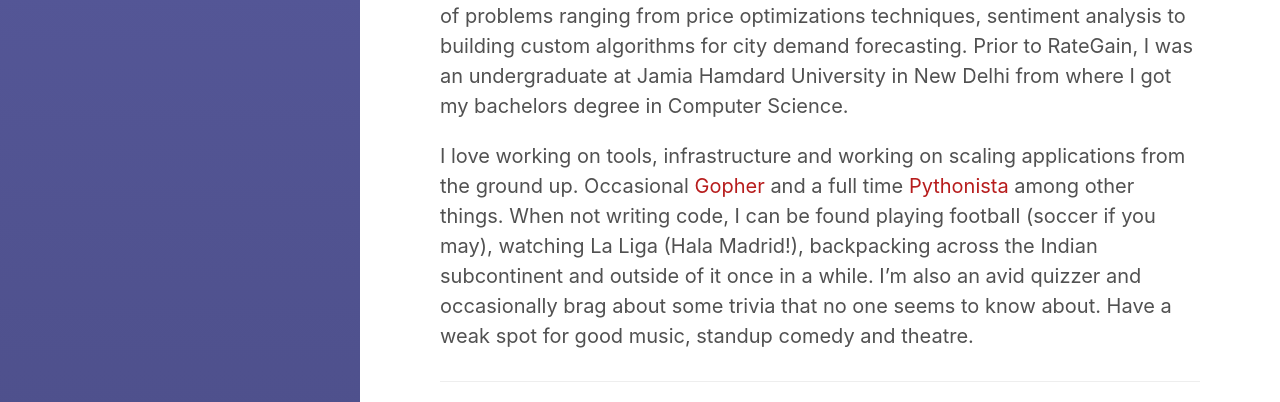
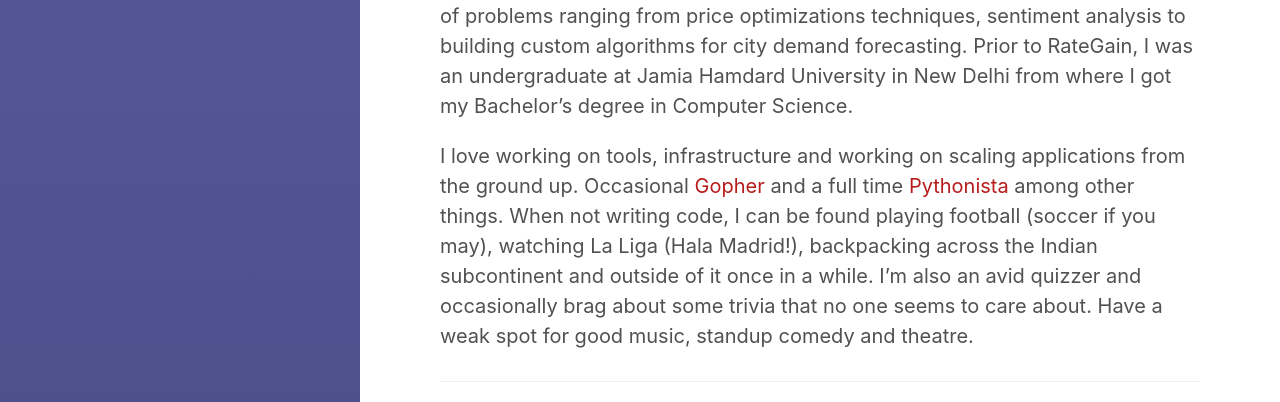
Before and after one commit to zeddmaxx/zeddmaxx.github.io, a Jekyll site: the page built from about.md, in a window 1280 px wide. Shown: the part 479-881 px from the top of the page. Built offline with Jekyll 4.4.1, drawn with Linux system fonts in a browser that asks for light colours; some of the changed text lies outside the part shown.

Commit message:
Changes to About section

```diff
--- a/about.md
+++ b/about.md
@@ -9,9 +9,9 @@ sidebar_link: true
 
 I would like to describe myself as an individual possessing a fusion of skills in Software Engineering, DevOps and Data Science, coupled with strong inclination towards building things that are data-driven and UX centric (like this website).
 
-I've recently stepped down from my position as Data Engineer at [RateGain](https://rategain.com) in order to pursue graduate studies. I was part of the Data Science Lab at RateGain for the entirety of my time there. I, along with the team worked on a diverse set of problems ranging from price optimizations techniques, sentiment analysis to building custom algorithms for city demand forecasting. Prior to RateGain, I was an undergraduate at Jamia Hamdard University in New Delhi from where I got my bachelors degree in Computer Science.
+I've recently stepped down from my position as Data Engineer at [RateGain](https://rategain.com) in order to pursue graduate studies. I was part of the Data Science Lab at RateGain for the entirety of my time there. I, along with the team worked on a diverse set of problems ranging from price optimizations techniques, sentiment analysis to building custom algorithms for city demand forecasting. Prior to RateGain, I was an undergraduate at Jamia Hamdard University in New Delhi from where I got my Bachelor's degree in Computer Science.
 
-I love working on tools, infrastructure and working on scaling applications from the ground up. Occasional [Gopher](https://golang.org) and a full time [Pythonista](https://www.python.org) among other things. When not writing code, I can be found playing football (soccer if you may), watching La Liga (Hala Madrid!), backpacking across the Indian subcontinent and outside of it once in a while. I'm also an avid quizzer and occasionally brag about some trivia that no one seems to know about. Have a weak spot for good music, standup comedy and theatre.
+I love working on tools, infrastructure and working on scaling applications from the ground up. Occasional [Gopher](https://golang.org) and a full time [Pythonista](https://www.python.org) among other things. When not writing code, I can be found playing football (soccer if you may), watching La Liga (Hala Madrid!), backpacking across the Indian subcontinent and outside of it once in a while. I'm also an avid quizzer and occasionally brag about some trivia that no one seems to care about. Have a weak spot for good music, standup comedy and theatre.
 
 <hr>
 
```
